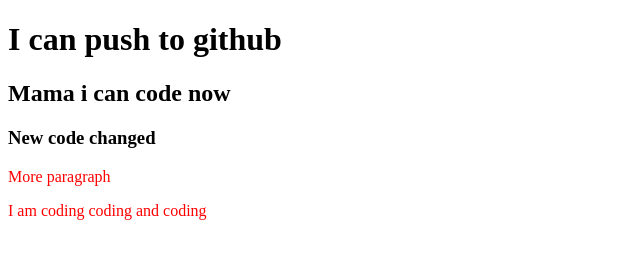
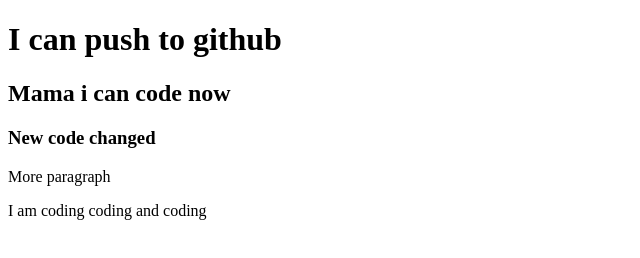
Before and after one commit to ahm-muzahid/my-second-repo, a plain HTML site: page index.html in a window 1280 px wide. Shown: the whole page, without its empty margins (0-640 px from the left). Drawn offline with Linux system fonts and the light colour scheme.

Commit message:
color changed

```diff
--- a/style.css
+++ b/style.css
@@ -1,3 +1,3 @@
 p{
-    color:red;
+    colo:navy;
 }
```
